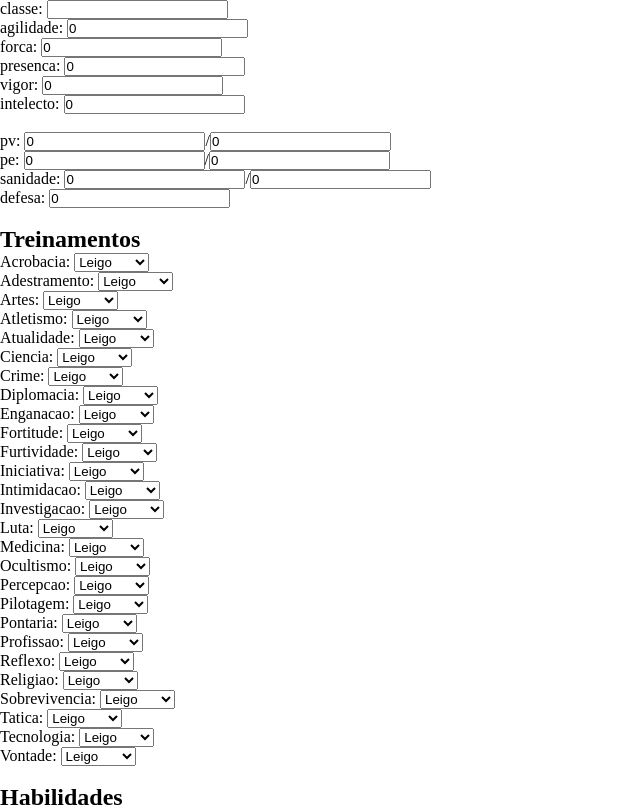
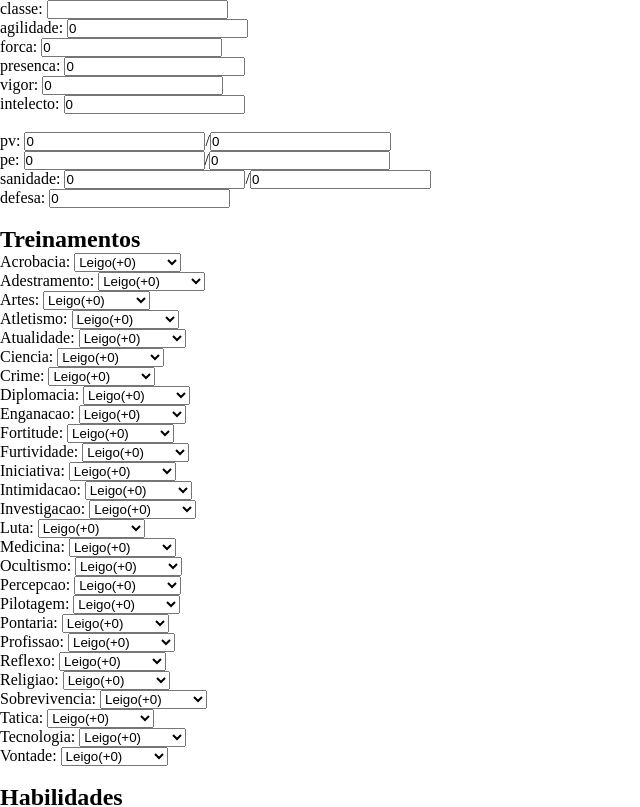
Before and after one commit to Gabnerd/fichaparanormal, an Angular app: page /ficha/1 in a window 1280 px wide. Shown: the top 807 px of the page, without its empty margins (0-640 px from the left). Built offline with nearby package versions, Linux system fonts and the light colour scheme.

Commit message:
definição de treinamento

```diff
--- a/src/app/db/db.ts
+++ b/src/app/db/db.ts
@@ -3,7 +3,8 @@ import Dexie, { Table } from 'dexie';
 export enum treinamento{
   leigo = 0,
   treinado = 1,
-  experto = 2
+  veterano = 2,
+  experto = 3
 }
 
 export enum origemHabilidade{
--- a/src/app/ficha-detail/ficha-detail.component.html
+++ b/src/app/ficha-detail/ficha-detail.component.html
@@ -13,139 +13,166 @@ defesa: <input type="text" [(ngModel)]="defesa" (blur)="saveFicha()"><br>
 <br>
 <h2>Treinamentos</h2>
 Acrobacia: <select [(ngModel)]="tAcrobacia" (change)="saveFicha()">
-    <option value="0">Leigo</option>
-    <option value="1">Treinado</option>
-    <option value="2">Experto</option>
+    <option value="0">Leigo(+0)</option>
+    <option value="1">Treinado(+5)</option>
+    <option value="2">Veterano(+10)</option>
+    <option value="3">Experto(+15)</option>
 </select><br>
 Adestramento: <select [(ngModel)]="tAdestramento" (change)="saveFicha()">
-    <option value="0">Leigo</option>
-    <option value="1">Treinado</option>
-    <option value="2">Experto</option>
+    <option value="0">Leigo(+0)</option>
+    <option value="1">Treinado(+5)</option>
+    <option value="2">Veterano(+10)</option>
+    <option value="3">Experto(+15)</option>
 </select><br>
 Artes: <select [(ngModel)]="tArtes" (change)="saveFicha()">
-    <option value="0">Leigo</option>
-    <option value="1">Treinado</option>
-    <option value="2">Experto</option>
+   <option value="0">Leigo(+0)</option>
+    <option value="1">Treinado(+5)</option>
+    <option value="2">Veterano(+10)</option>
+    <option value="3">Experto(+15)</option>
 </select><br>
 Atletismo: <select [(ngModel)]="tAtletismo" (change)="saveFicha()">
-    <option value="0">Leigo</option>
-    <option value="1">Treinado</option>
-    <option value="2">Experto</option>
+    <option value="0">Leigo(+0)</option>
+    <option value="1">Treinado(+5)</option>
+    <option value="2">Veterano(+10)</option>
+    <option value="3">Experto(+15)</option>
 </select><br>
 Atualidade: <select [(ngModel)]="tAtualidade" (change)="saveFicha()">
-    <option value="0">Leigo</option>
-    <option value="1">Treinado</option>
-    <option value="2">Experto</option>
+    <option value="0">Leigo(+0)</option>
+    <option value="1">Treinado(+5)</option>
+    <option value="2">Veterano(+10)</option>
+    <option value="3">Experto(+15)</option>
 </select><br>
 Ciencia: <select [(ngModel)]="tCiencia" (change)="saveFicha()">
-    <option value="0">Leigo</option>
-    <option value="1">Treinado</option>
-    <option value="2">Experto</option>
+    <option value="0">Leigo(+0)</option>
+    <option value="1">Treinado(+5)</option>
+    <option value="2">Veterano(+10)</option>
+    <option value="3">Experto(+15)</option>
 </select><br>
 Crime: <select [(ngModel)]="tCrime" (change)="saveFicha()">
-    <option value="0">Leigo</option>
-    <option value="1">Treinado</option>
-    <option value="2">Experto</option>
+    <option value="0">Leigo(+0)</option>
+    <option value="1">Treinado(+5)</option>
+    <option value="2">Veterano(+10)</option>
+    <option value="3">Experto(+15)</option>
 </select><br>
 Diplomacia: <select [(ngModel)]="tDiplomacia" (change)="saveFicha()">
-    <option value="0">Leigo</option>
-    <option value="1">Treinado</option>
-    <option value="2">Experto</option>
+    <option value="0">Leigo(+0)</option>
+    <option value="1">Treinado(+5)</option>
+    <option value="2">Veterano(+10)</option>
+    <option value="3">Experto(+15)</option>
 </select><br>
 Enganacao: <select [(ngModel)]="tEnganacao" (change)="saveFicha()">
-    <option value="0">Leigo</option>
-    <option value="1">Treinado</option>
-    <option value="2">Experto</option>
+    <option value="0">Leigo(+0)</option>
+    <option value="1">Treinado(+5)</option>
+    <option value="2">Veterano(+10)</option>
+    <option value="3">Experto(+15)</option>
 </select><br>
 Fortitude: <select [(ngModel)]="tFortitude" (change)="saveFicha()">
-    <option value="0">Leigo</option>
-    <option value="1">Treinado</option>
-    <option value="2">Experto</option>
+    <option value="0">Leigo(+0)</option>
+    <option value="1">Treinado(+5)</option>
+    <option value="2">Veterano(+10)</option>
+    <option value="3">Experto(+15)</option>
 </select><br>
 Furtividade: <select [(ngModel)]="tFurtividade" (change)="saveFicha()">
-    <option value="0">Leigo</option>
-    <option value="1">Treinado</option>
-    <option value="2">Experto</option>
+    <option value="0">Leigo(+0)</option>
+    <option value="1">Treinado(+5)</option>
+    <option value="2">Veterano(+10)</option>
+    <option value="3">Experto(+15)</option>
 </select><br>
 Iniciativa: <select [(ngModel)]="tIniciativa" (change)="saveFicha()">
-    <option value="0">Leigo</option>
-    <option value="1">Treinado</option>
-    <option value="2">Experto</option>
+    <option value="0">Leigo(+0)</option>
+    <option value="1">Treinado(+5)</option>
+    <option value="2">Veterano(+10)</option>
+    <option value="3">Experto(+15)</option>
 </select><br>
 Intimidacao: <select [(ngModel)]="tIntimidacao" (change)="saveFicha()">
-    <option value="0">Leigo</option>
-    <option value="1">Treinado</option>
-    <option value="2">Experto</option>
+    <option value="0">Leigo(+0)</option>
+    <option value="1">Treinado(+5)</option>
+    <option value="2">Veterano(+10)</option>
+    <option value="3">Experto(+15)</option>
 </select><br>
 Investigacao: <select [(ngModel)]="tInvestigacao" (change)="saveFicha()">
-    <option value="0">Leigo</option>
-    <option value="1">Treinado</option>
-    <option value="2">Experto</option>
+    <option value="0">Leigo(+0)</option>
+    <option value="1">Treinado(+5)</option>
+    <option value="2">Veterano(+10)</option>
+    <option value="3">Experto(+15)</option>
 </select><br>
 Luta: <select [(ngModel)]="tLuta" (change)="saveFicha()">
-    <option value="0">Leigo</option>
-    <option value="1">Treinado</option>
-    <option value="2">Experto</option>
+    <option value="0">Leigo(+0)</option>
+    <option value="1">Treinado(+5)</option>
+    <option value="2">Veterano(+10)</option>
+    <option value="3">Experto(+15)</option>
 </select><br>
 Medicina: <select [(ngModel)]="tMedicina" (change)="saveFicha()">
-    <option value="0">Leigo</option>
-    <option value="1">Treinado</option>
-    <option value="2">Experto</option>
+    <option value="0">Leigo(+0)</option>
+    <option value="1">Treinado(+5)</option>
+    <option value="2">Veterano(+10)</option>
+    <option value="3">Experto(+15)</option>
 </select><br>
 Ocultismo: <select [(ngModel)]="tOcultismo" (change)="saveFicha()">
-    <option value="0">Leigo</option>
-    <option value="1">Treinado</option>
-    <option value="2">Experto</option>
+    <option value="0">Leigo(+0)</option>
+    <option value="1">Treinado(+5)</option>
+    <option value="2">Veterano(+10)</option>
+    <option value="3">Experto(+15)</option>
 </select><br>
 Percepcao: <select [(ngModel)]="tPercepcao" (change)="saveFicha()">
-    <option value="0">Leigo</option>
-    <option value="1">Treinado</option>
-    <option value="2">Experto</option>
+    <option value="0">Leigo(+0)</option>
+    <option value="1">Treinado(+5)</option>
+    <option value="2">Veterano(+10)</option>
+    <option value="3">Experto(+15)</option>
 </select><br>
 Pilotagem: <select [(ngModel)]="tPilotagem" (change)="saveFicha()">
-    <option value="0">Leigo</option>
-    <option value="1">Treinado</option>
-    <option value="2">Experto</option>
+    <option value="0">Leigo(+0)</option>
+    <option value="1">Treinado(+5)</option>
+    <option value="2">Veterano(+10)</option>
+    <option value="3">Experto(+15)</option>
 </select><br>
 Pontaria: <select [(ngModel)]="tPontaria" (change)="saveFicha()">
-    <option value="0">Leigo</option>
-    <option value="1">Treinado</option>
-    <option value="2">Experto</option>
+    <option value="0">Leigo(+0)</option>
+    <option value="1">Treinado(+5)</option>
+    <option value="2">Veterano(+10)</option>
+    <option value="3">Experto(+15)</option>
 </select><br>
 Profissao: <select [(ngModel)]="tProfissao" (change)="saveFicha()">
-    <option value="0">Leigo</option>
-    <option value="1">Treinado</option>
-    <option value="2">Experto</option>
+    <option value="0">Leigo(+0)</option>
+    <option value="1">Treinado(+5)</option>
+    <option value="2">Veterano(+10)</option>
+    <option value="3">Experto(+15)</option>
 </select><br>
 Reflexo: <select [(ngModel)]="tReflexo" (change)="saveFicha()">
-    <option value="0">Leigo</option>
-    <option value="1">Treinado</option>
-    <option value="2">Experto</option>
+    <option value="0">Leigo(+0)</option>
+    <option value="1">Treinado(+5)</option>
+    <option value="2">Veterano(+10)</option>
+    <option value="3">Experto(+15)</option>
 </select><br>
 Religiao: <select [(ngModel)]="tReligiao" (change)="saveFicha()">
-    <option value="0">Leigo</option>
-    <option value="1">Treinado</option>
-    <option value="2">Experto</option>
+    <option value="0">Leigo(+0)</option>
+    <option value="1">Treinado(+5)</option>
+    <option value="2">Veterano(+10)</option>
+    <option value="3">Experto(+15)</option>
 </select><br>
 Sobrevivencia: <select [(ngModel)]="tSobrevivencia" (change)="saveFicha()">
-    <option value="0">Leigo</option>
-    <option value="1">Treinado</option>
-    <option value="2">Experto</option>
+    <option value="0">Leigo(+0)</option>
+    <option value="1">Treinado(+5)</option>
+    <option value="2">Veterano(+10)</option>
+    <option value="3">Experto(+15)</option>
 </select><br>
 Tatica: <select [(ngModel)]="tTatica" (change)="saveFicha()">
-    <option value="0">Leigo</option>
-    <option value="1">Treinado</option>
-    <option value="2">Experto</option>
+    <option value="0">Leigo(+0)</option>
+    <option value="1">Treinado(+5)</option>
+    <option value="2">Veterano(+10)</option>
+    <option value="3">Experto(+15)</option>
 </select><br>
 Tecnologia: <select [(ngModel)]="tTecnologia" (change)="saveFicha()">
-    <option value="0">Leigo</option>
-    <option value="1">Treinado</option>
-    <option value="2">Experto</option>
+    <option value="0">Leigo(+0)</option>
+    <option value="1">Treinado(+5)</option>
+    <option value="2">Veterano(+10)</option>
+    <option value="3">Experto(+15)</option>
 </select><br>
 Vontade: <select [(ngModel)]="tVontade" (change)="saveFicha()">
-    <option value="0">Leigo</option>
-    <option value="1">Treinado</option>
-    <option value="2">Experto</option>
+    <option value="0">Leigo(+0)</option>
+    <option value="1">Treinado(+5)</option>
+    <option value="2">Veterano(+10)</option>
+    <option value="3">Experto(+15)</option>
 </select>
 <br><br>
 <h2>Habilidades</h2>
```
